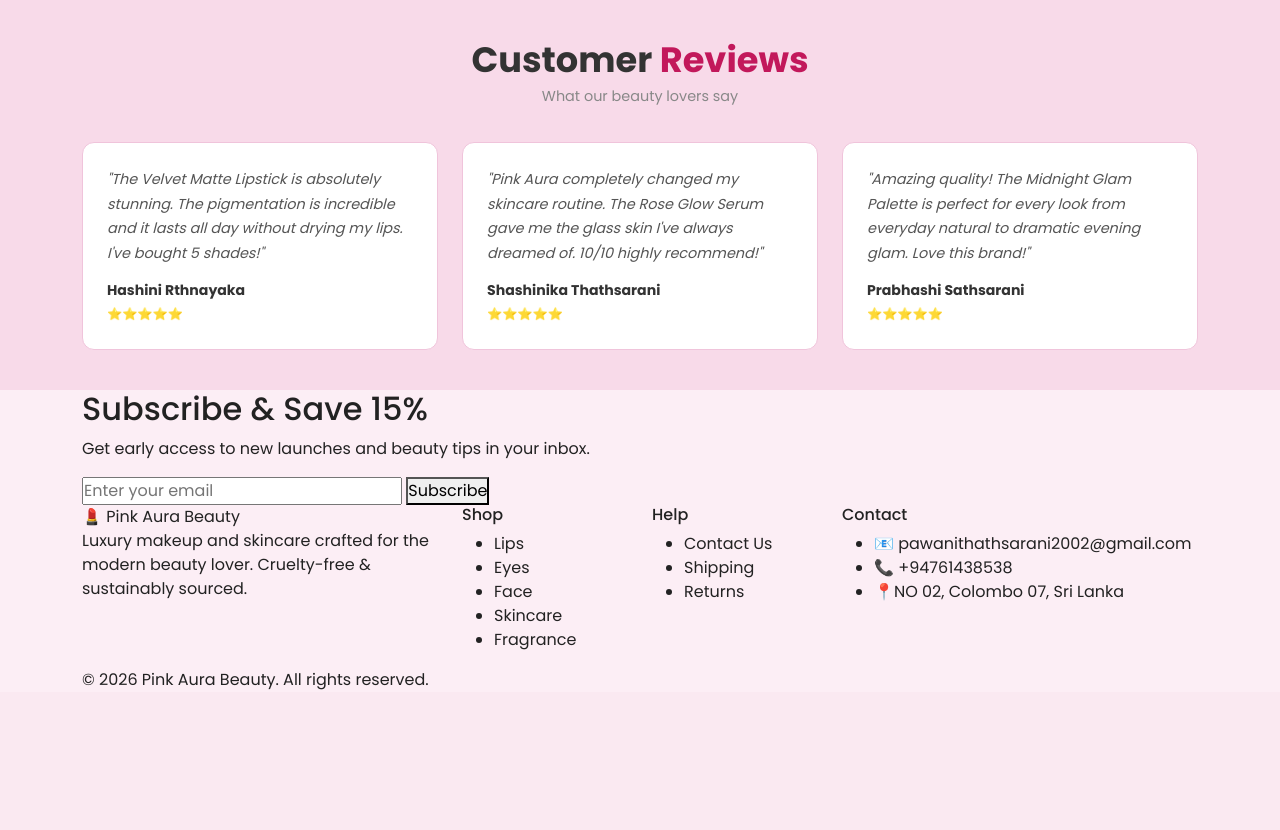
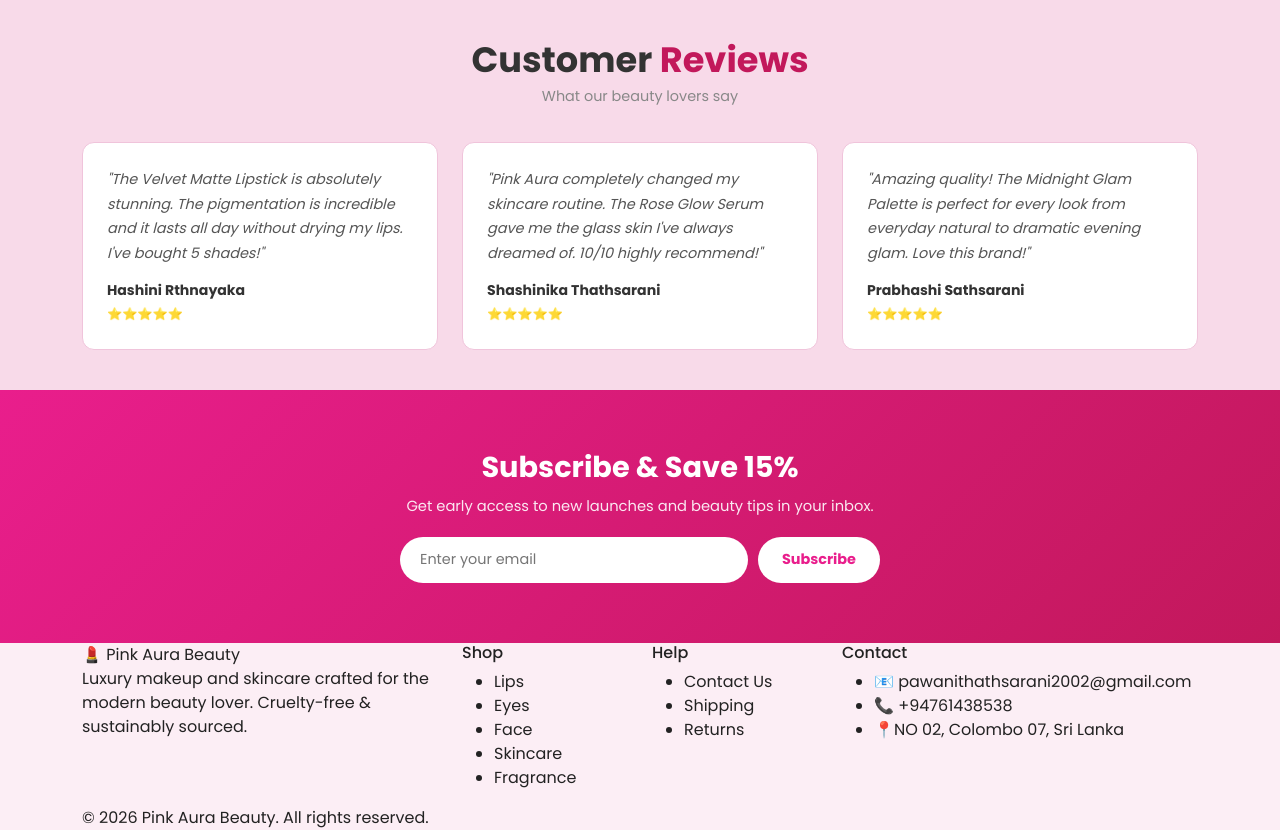
Before and after one commit to PawaniThathsaraniBandara/Pink-Aura-Beauty, a PHP site: page / in a window 1280 px wide. Shown: the part 1560-2390 px from the top of the page. Before the commit the page ends 2250 px from the top, so only its background shows below. Run offline with PHP 8.4, Linux system fonts and the light colour scheme.

Commit message:
Add styles for newsletter and contact sections with form enhancements

```diff
--- a/css/styles.css
+++ b/css/styles.css
@@ -384,3 +384,172 @@
     font-size: 0.76rem;
     color: #aaa;
 }
+/* ---- Newsletter ---- */
+.newsletter-section {
+    background: linear-gradient(135deg, #e91e8c, #c2185b);
+    padding: 60px 0;
+    text-align: center;
+    color: #fff;
+}
+
+.newsletter-section h2 {
+    font-size: 1.8rem;
+    font-weight: 700;
+    margin-bottom: 10px;
+}
+
+.newsletter-section p {
+    font-size: 0.92rem;
+    opacity: 0.9;
+    margin-bottom: 20px;
+}
+
+.newsletter-form {
+    display: flex;
+    gap: 10px;
+    justify-content: center;
+    flex-wrap: wrap;
+    max-width: 480px;
+    margin: 0 auto;
+}
+
+.newsletter-form input {
+    flex: 1;
+    padding: 12px 20px;
+    border: none;
+    border-radius: 30px;
+    font-size: 0.9rem;
+    outline: none;
+    min-width: 200px;
+    font-family: 'Poppins', sans-serif;
+}
+
+.newsletter-form button {
+    background: #fff;
+    color: #e91e8c;
+    border: none;
+    padding: 12px 24px;
+    border-radius: 30px;
+    font-size: 0.9rem;
+    font-weight: 700;
+    cursor: pointer;
+    font-family: 'Poppins', sans-serif;
+}
+
+/* ---- Contact Form ---- */
+.contact-section {
+    background: #fff;
+}
+
+.contact-info h5 {
+    font-size: 1rem;
+    font-weight: 600;
+    color: #222;
+    margin-bottom: 20px;
+}
+
+.info-item {
+    display: flex;
+    align-items: flex-start;
+    gap: 12px;
+    margin-bottom: 18px;
+}
+
+.info-item .ico {
+    width: 42px;
+    height: 42px;
+    background: #fce4ec;
+    border-radius: 10px;
+    display: flex;
+    align-items: center;
+    justify-content: center;
+    font-size: 1.2rem;
+    flex-shrink: 0;
+}
+
+.info-item strong {
+    font-size: 0.88rem;
+    color: #222;
+    display: block;
+}
+
+.info-item span {
+    font-size: 0.82rem;
+    color: #888;
+}
+
+.form-card {
+    background: #fff9fb;
+    /* Soft berry tint instead of pure white */
+    border: 1px solid #f8dae9;
+    border-radius: 14px;
+    padding: 30px;
+    box-shadow: 0 4px 20px rgba(194, 24, 91, 0.05);
+}
+
+.form-card label {
+    font-size: 0.85rem;
+    font-weight: 500;
+    color: #444;
+    margin-bottom: 6px;
+    display: block;
+}
+
+.form-card input,
+.form-card select,
+.form-card textarea {
+    width: 100%;
+    border: 1px solid #ddd;
+    border-radius: 8px;
+    padding: 10px 14px;
+    font-size: 0.88rem;
+    font-family: 'Poppins', sans-serif;
+    color: #333;
+    outline: none;
+    transition: border 0.3s;
+}
+
+.form-card input:focus,
+.form-card select:focus,
+.form-card textarea:focus {
+    border-color: #e91e8c;
+}
+
+.form-card input.error,
+.form-card select.error,
+.form-card textarea.error {
+    border-color: #e53935;
+}
+
+.form-card .error-msg {
+    color: #e53935;
+    font-size: 0.78rem;
+    margin-top: 4px;
+    display: none;
+}
+
+.form-card .error-msg.show {
+    display: block;
+}
+
+.form-card textarea {
+    resize: vertical;
+    height: 120px;
+}
+
+/* Success Message Animation */
+#successMsg.animate__fadeIn {
+    animation: fadeIn 0.4s ease-out;
+}
+
+@keyframes fadeIn {
+    from {
+        opacity: 0;
+        transform: translateY(-10px);
+    }
+
+    to {
+        opacity: 1;
+        transform: translateY(0);
+    }
+}
```
